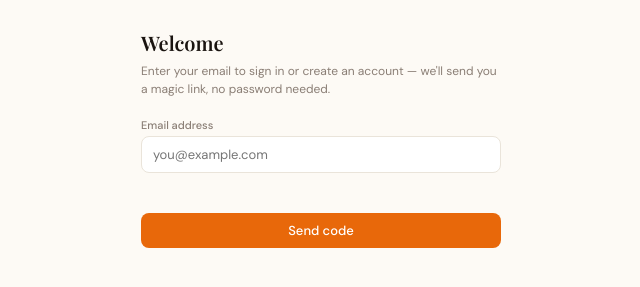
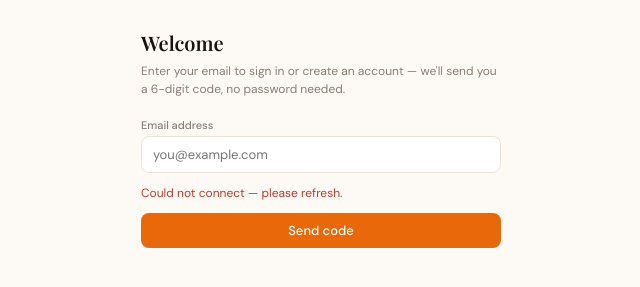
Before and after one commit to drash07/recipe-vault, a website: page index.html in a window 1280 px wide. Shown: the part 305-592 px from the top of the page, without its empty margins (319-959 px from the left). Drawn offline with nearby package versions, Linux system fonts and the light colour scheme.

Commit message:
fix: overlay keyboard shift, update hint text, move db error into login form

```diff
--- a/index.html
+++ b/index.html
@@ -35,7 +35,7 @@ var _phk='__POSTHOG_KEY__';if(_phk&&_phk.indexOf('__')===-1)posthog.init(_phk,{a
     <!-- Step 1: email input -->
     <div id="login-step-1">
       <div class="overlay-title" id="login-title">Welcome</div>
-      <div class="overlay-hint">Enter your email to sign in or create an account — we'll send you a magic link, no password needed.</div>
+      <div class="overlay-hint">Enter your email to sign in or create an account — we'll send you a 6-digit code, no password needed.</div>
       <div class="input-group">
         <label class="input-label">Email address</label>
         <input class="input" id="login-email" type="email" placeholder="you@example.com" onkeydown="if(event.key==='Enter')sendOtp()"/>
--- a/src/core/db.client.js
+++ b/src/core/db.client.js
@@ -12,7 +12,8 @@ function initDB() {
     });
     return true;
   } catch(e) {
-    showError('Could not connect to database.');
+    console.error('initDB failed:', e);
+    document.getElementById('login-error').textContent = 'Could not connect — please refresh.';
     return false;
   }
 }
--- a/src/theme/components.css
+++ b/src/theme/components.css
@@ -2,7 +2,7 @@
 .overlay{
   position:fixed;inset:0;background:var(--bg);z-index:1000;
   display:flex;flex-direction:column;align-items:center;
-  justify-content:center;padding:24px;overflow-y:auto;
+  justify-content:center;padding:24px;overflow-y:auto;overflow-x:hidden;
 }
 .overlay-logo{font-family:'Playfair Display',serif;font-size:26px;font-weight:600;margin-bottom:4px;text-align:center;}
 .overlay-sub{font-size:12px;color:var(--text-muted);margin-bottom:32px;text-align:center;}
--- a/src/theme/variables.css
+++ b/src/theme/variables.css
@@ -11,7 +11,9 @@
   --ion-safe-area-top:env(safe-area-inset-top);
   --ion-safe-area-bottom:env(safe-area-inset-bottom);
 }
+html{overflow-x:hidden;}
 body{
   font-family:'DM Sans',sans-serif;background:var(--bg);color:var(--text);
   min-height:100vh;max-width:420px;margin:0 auto;padding-bottom:80px;font-size:14px;
+  overflow-x:hidden;width:100%;
 }
```
